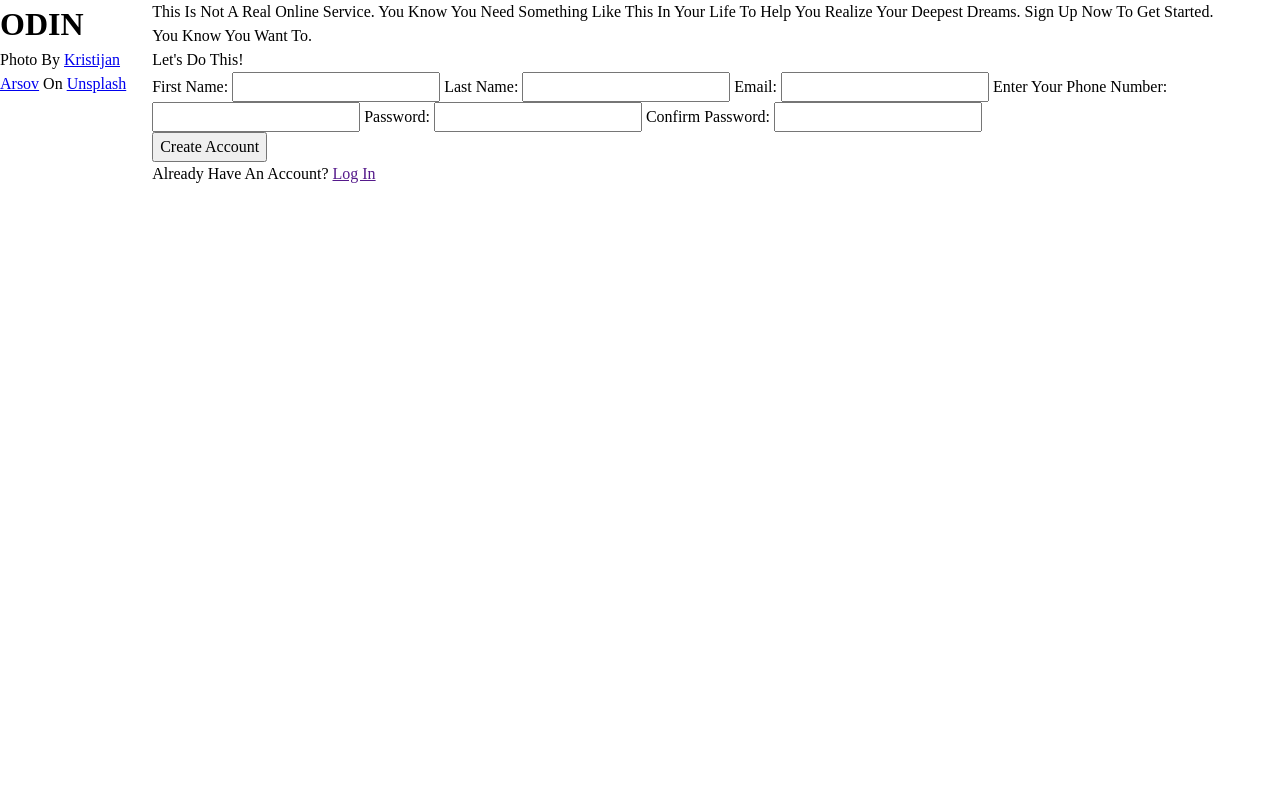
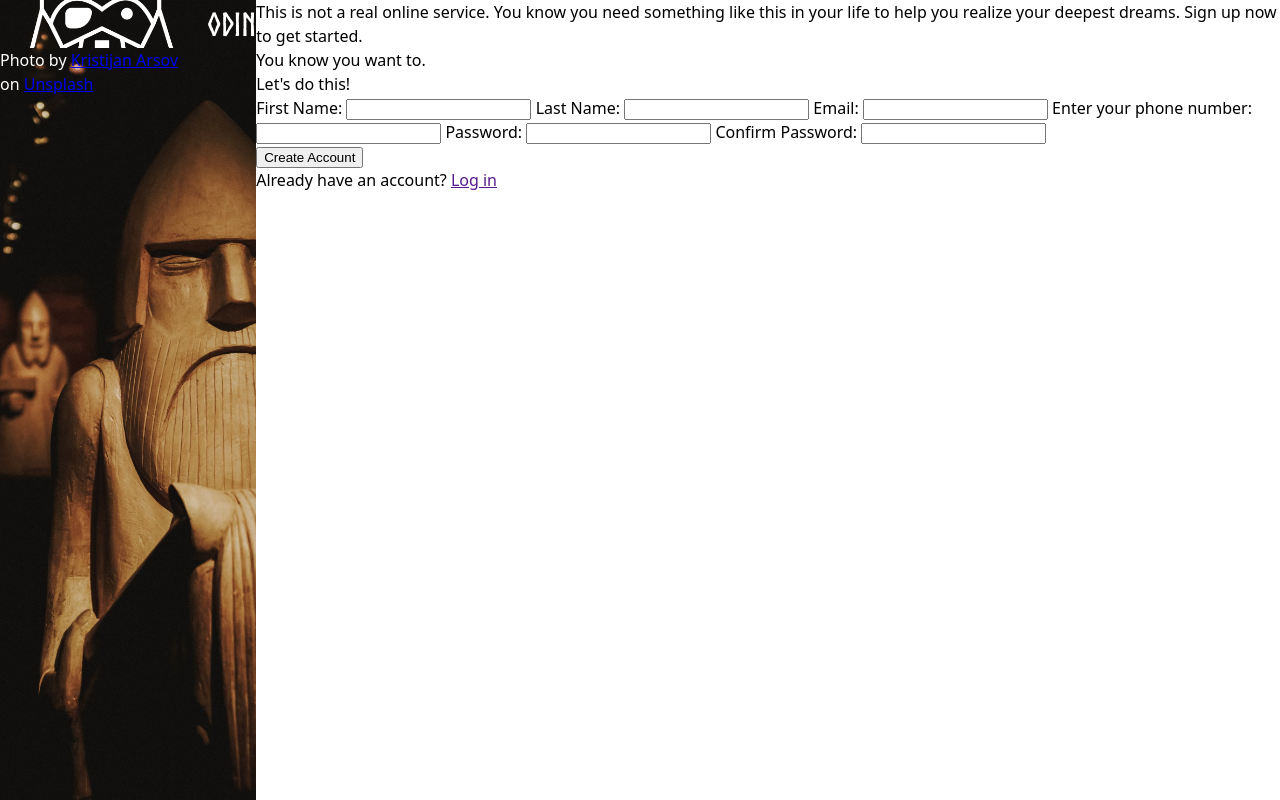
Before and after one commit to sane-being/Sign-up-Form, a plain HTML site: page index.html in a window 1280 px wide. Drawn offline with Linux system fonts and the light colour scheme.

Commit message:
add css for bg image, logo, logo font

```diff
--- a/css/modern_css_reset.css
+++ b/css/modern_css_reset.css
@@ -1,6 +1,11 @@
+/* System font stack */
+:root {
+  --system-ui: system-ui, "Segoe UI", Roboto, Oxygen-Sans, Ubuntu, Cantarell, Helvetica, Arial, sans-serif, "Apple Color Emoji", "Segoe UI Emoji", "Segoe UI Symbol";
+}
+
 /* 1. Use a more-intuitive box-sizing model */
 *, *::before, *::after {
-  box-sizing: border-box;
+    box-sizing: border-box;
 }
 
 /* 2. Remove default margin */
@@ -13,18 +18,14 @@ body {
   line-height: 1.5;
   /* 4. Improve text rendering */
   -webkit-font-smoothing: antialiased;
-  text-transform: capitalize;
+  /* 5. change fonts */
+  font-family: var(--system-ui);
 }
 
-/* 5. Improve media defaults */
+/* 6. Improve media defaults */
 img, picture, video, canvas, svg {
   display: block;
   max-width: 100%;
-}
-
-/* 6. Inherit fonts for form controls */
-input, button, textarea, select {
-  font: inherit;
 }
 
 /* 7. Avoid text overflows */
@@ -40,9 +41,7 @@ h1, h2, h3, h4, h5, h6 {
   text-wrap: balance;
 }
 
-/*
-  9. Create a root stacking context
-*/
+/* 9. Create a root stacking context */
 #root, #__next {
   isolation: isolate;
 }
--- a/css/style.css
+++ b/css/style.css
@@ -1,6 +1,49 @@
+/* logo font */
+@font-face {
+    font-family: Norse_Bold;
+    src: url('../assets/fonts/Norse_Bold.woff2') format(woff2);
+}
+
 body {
     display: flex;
-    flex-direction: row;
-    justify-content: center;
+    flex-direction: column;
+}
+
+.full-page {
+    flex: 1 1 100vh;
+
+    display: flex;
     align-items: stretch;
 }
+
+.header {
+    flex: 0 1 35vw;
+
+    background-image: url(../assets/images/odin-background.avif.avif);
+    background-color: hsl(41, 100%, 16%);
+    background-position: center;
+    background-size: cover;
+
+    color: white;
+
+    div {
+        display: flex;
+        justify-content: center;
+        gap: 4px;
+
+        .logo {
+            flex: auto;
+            background-image: url(../assets/logos/odin-lined.png);
+            background-position: center;
+            background-size: cover;
+        }
+
+        h1 {
+            font-family: Norse_Bold;
+        }
+    }
+}
+
+main {
+
+}
--- a/index.html
+++ b/index.html
@@ -8,7 +8,8 @@
     <link rel="stylesheet" href="css/style.css">
 </head>
 <body>
-    <header>
+    <div class="full-page">
+        <div class="header">
             <div>
                 <div class="fillers"></div>
                 <div class="logo"></div>
@@ -21,7 +22,7 @@
                 on
                 <a href="https://unsplash.com/photos/closeup-photo-of-brown-wooden-statue-tcw3nwoAgvs">Unsplash</a>
             </p>
-    </header>
+        </div>
         <main>
             <div class="head-text">
                 <p>This is not a real online service. You know you need something like this in your life to help you realize your deepest dreams. Sign up now to get started.</p>
@@ -60,5 +61,6 @@
                 </p>
             </div>
         </main>
+    </div>
 </body>
 </html>
```
Also changed, not shown: assets/fonts/Norse_Bold.woff2 (added). Lines whose indentation alone changed are shown as unchanged.
